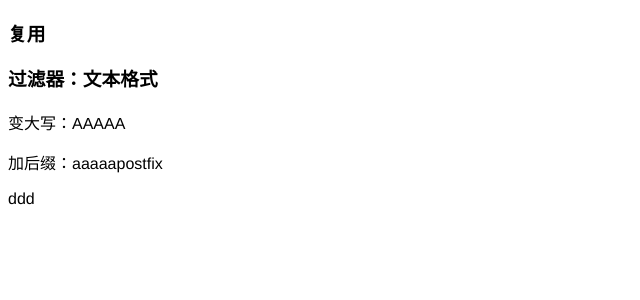
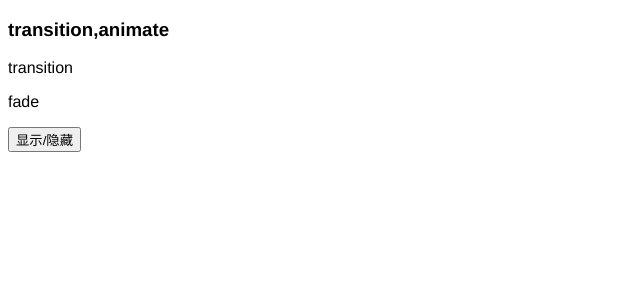
Before and after one commit to zhyafe/vue-cli, a Vue app: page / in a window 1280 px wide. Shown: the top 300 px of the page, without its empty margins (0-640 px from the left). Built offline with nearby package versions, Linux system fonts and the light colour scheme.

Commit message:
feat:transition

```diff
--- a/src/App.vue
+++ b/src/App.vue
@@ -4,7 +4,8 @@
     <!-- <ComputedWatch /> -->
     <!-- <ClassStyle /> -->
     <!-- <Components /> -->
-    <MixinReuse />
+    <!-- <MixinReuse /> -->
+    <TransitionAnimate />
   </div>
 </template>
 
@@ -15,6 +16,7 @@ import ComputedWatch from "./computedWatch/Index";
 import ClassStyle from "./classStyle/Index";
 import Components from "./component/Index";
 import MixinReuse from "./reuse/Index";
+import TransitionAnimate from "./transitionAnimate/Index";
 
 export default {
   name: "App",
@@ -24,6 +26,7 @@ export default {
     ClassStyle,
     Components,
     MixinReuse,
+    TransitionAnimate,
   },
 };
 </script>
--- /dev/null
+++ b/src/transitionAnimate/Index.vue
@@ -0,0 +1,27 @@
+<template>
+  <div>
+    <h3>transition,animate</h3>
+    <TransitionComp />
+  </div>
+</template>
+
+<script>
+/* eslint-disable vue/no-unused-components */
+// eslint-disable-next-line no-unused-vars
+import utils from "../utils";
+import TransitionComp from "./TransitionComp.vue";
+export default {
+  data: function() {
+    return {
+      flag: true,
+    };
+  },
+  components: {
+    TransitionComp,
+  },
+
+  methods: {},
+};
+</script>
+
+<style></style>
--- /dev/null
+++ b/src/transitionAnimate/TransitionComp.vue
@@ -0,0 +1,37 @@
+<template>
+  <div>
+    <p>transition</p>
+    <transition name="fade">
+      <p v-if="flag">fade</p>
+    </transition>
+    <button @click="changShow">显示/隐藏</button>
+  </div>
+</template>
+
+<script>
+export default {
+  data() {
+    return {
+      flag: true,
+    };
+  },
+  methods: {
+    changShow() {
+      this.flag = !this.flag;
+    },
+  },
+  mounted() {
+    console.log("munted");
+  },
+};
+</script>
+
+<style scoped>
+.fade-enter-active,
+.fade-leave-active {
+  transition: opacity 0.5s;
+}
+.fade-enter, .fade-leave-to /* .fade-leave-active below version 2.1.8 */ {
+  opacity: 0;
+}
+</style>
```
Also changed, not shown: src/transitionAnimate/doc.md (added, +20 -0 lines).
